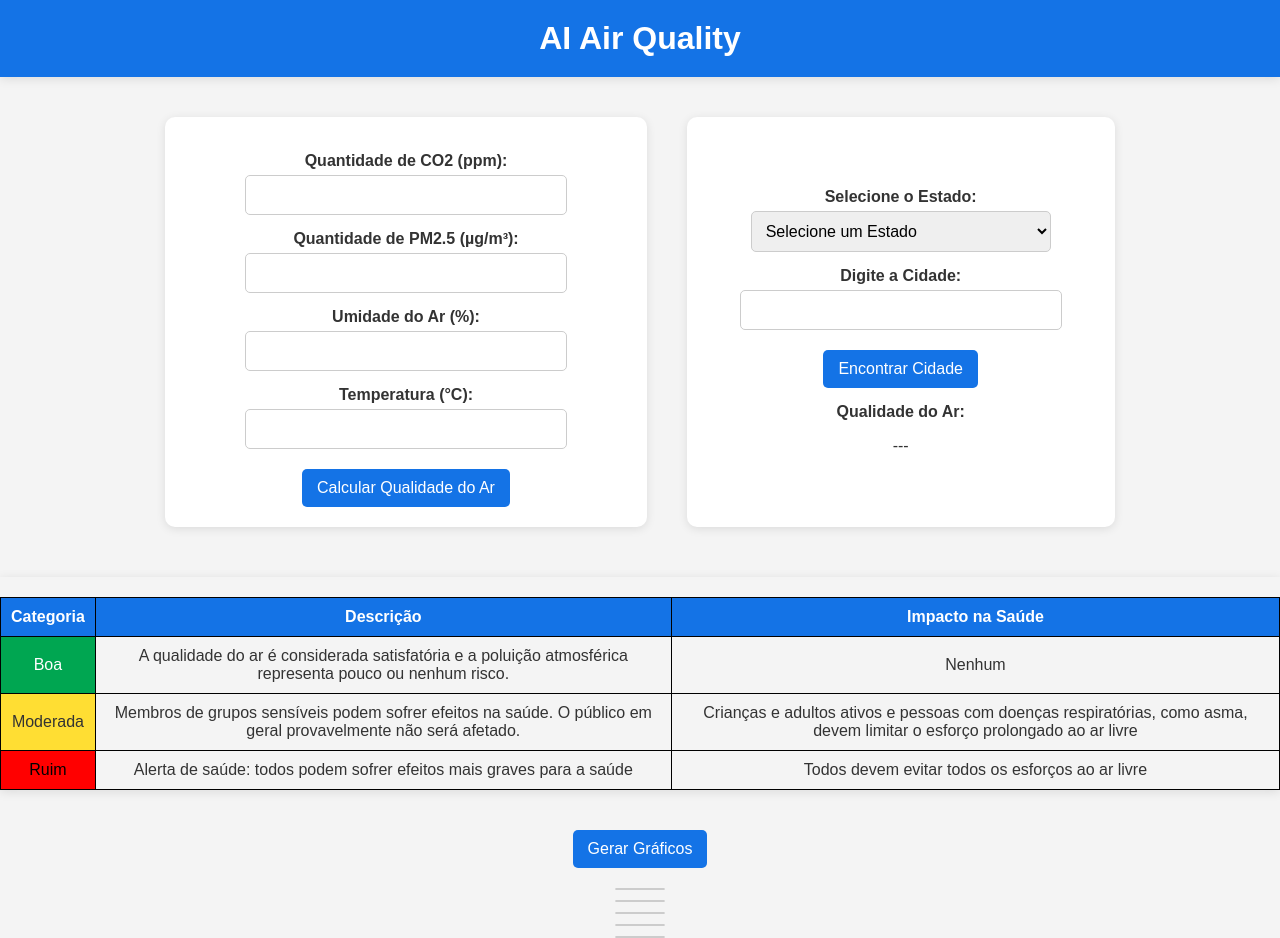
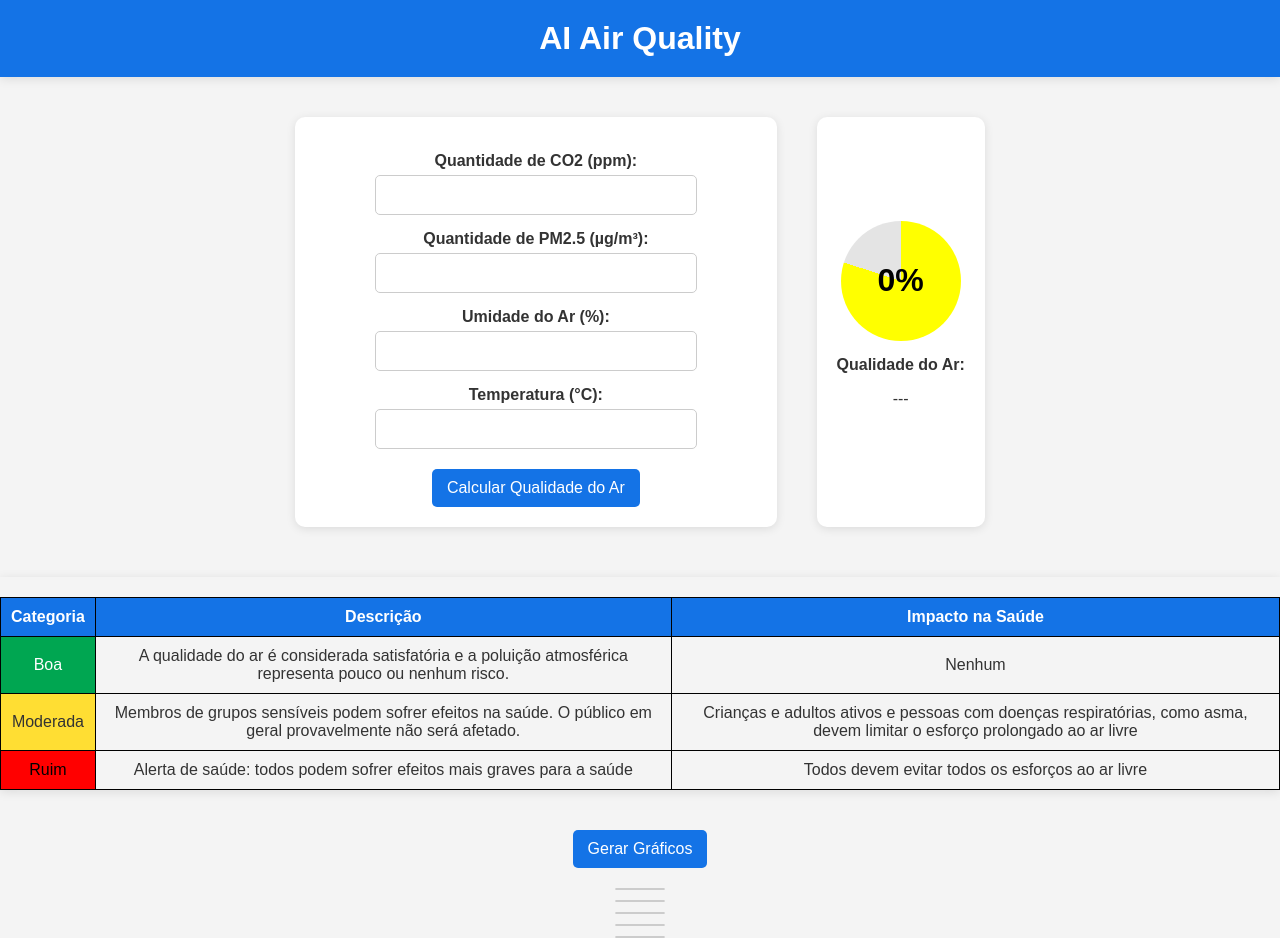
Before and after one commit to Luis-clr/IA_Air_Quality, a plain HTML site: page index.html in a window 1280 px wide. Drawn offline with Linux system fonts and the light colour scheme.

Commit message:
Melhorando o index e colocando uma barra de score

```diff
--- a/index.html
+++ b/index.html
@@ -127,6 +127,34 @@
             max-height: 100%;
             border-radius: 10px;
         }
+        .progress-circle {
+        width: 120px;
+        height: 120px;
+        border-radius: 50%; /* Arredonda para ser um círculo */
+        position: relative;
+        --duration: 1s;
+        background: conic-gradient(yellow calc(var(--percentage) * 1%), #e4e4e4 0); /* Definição inicial */
+        }
+
+        .progress-circle::before {
+            content: '';
+            width: 100%;
+            height: 100%;
+            border-radius: 50%; /* Arredonda a borda */
+            position: absolute;
+        }
+
+        .progress-circle span {
+            position: absolute;
+            width: 100%;
+            height: 100%;
+            display: flex;
+            justify-content: center;
+            align-items: center;
+            font-size: 2em;
+            font-weight: bold;
+            color: #000;
+        }
         .center-button {
             text-align: center;
             margin-top: 20px;
@@ -157,44 +185,9 @@
         </div>
 
         <div class="side-container">
-            <form>
-                <label for="estado">Selecione o Estado:</label>
-                <select id="estado" name="estado" required>
-                    <option value="">Selecione um Estado</option>
-                    <option value="AC">Acre</option>
-                    <option value="AL">Alagoas</option>
-                    <option value="AP">Amapá</option>
-                    <option value="AM">Amazonas</option>
-                    <option value="BA">Bahia</option>
-                    <option value="CE">Ceará</option>
-                    <option value="DF">Distrito Federal</option>
-                    <option value="ES">Espírito Santo</option>
-                    <option value="GO">Goiás</option>
-                    <option value="MA">Maranhão</option>
-                    <option value="MT">Mato Grosso</option>
-                    <option value="MS">Mato Grosso do Sul</option>
-                    <option value="MG">Minas Gerais</option>
-                    <option value="PA">Pará</option>
-                    <option value="PB">Paraíba</option>
-                    <option value="PR">Paraná</option>
-                    <option value="PE">Pernambuco</option>
-                    <option value="PI">Piauí</option>
-                    <option value="RJ">Rio de Janeiro</option>
-                    <option value="RN">Rio Grande do Norte</option>
-                    <option value="RS">Rio Grande do Sul</option>
-                    <option value="RO">Rondônia</option>
-                    <option value="RR">Roraima</option>
-                    <option value="SC">Santa Catarina</option>
-                    <option value="SP">São Paulo</option>
-                    <option value="SE">Sergipe</option>
-                    <option value="TO">Tocantins</option>
-                </select>
-
-                <label for="cidade">Digite a Cidade:</label>
-                <input type="text" id="cidade" name="cidade" required>
-
-                <button type="submit">Encontrar Cidade</button>
-            </form>
+            <div class="progress-circle" style="--percentage: 80;">
+                <span id="percentage-text">0%</span>
+            </div>
             <label for="qualidade">Qualidade do Ar:</label>
             <p id="resultado_qualidade">---</p>
         </div>
@@ -247,7 +240,8 @@
         document.getElementById('form-calculo').addEventListener('submit', function (e) {
             e.preventDefault();
 
-            const co2 =  parseFloat(document.getElementById('co2').value);            const pm25 = document.getElementById('pm25').value;
+            const co2 =  parseFloat(document.getElementById('co2').value);
+            const pm25 = document.getElementById('pm25').value;
             const umidade = parseFloat(document.getElementById('umidade').value);
             const temperatura = parseFloat(document.getElementById('temperatura').value);
 
@@ -269,6 +263,7 @@
             .then(response => response.json())
             .then(data => {
                 document.getElementById('resultado_qualidade').textContent = `${data.qualidade_descricao} (${data.qualidade_percentual.toFixed(2)}%)`;
+                updateProgress(data.qualidade_percentual);
             })
             .catch(error => console.error('Erro:', error));
         });
@@ -279,4 +274,33 @@
             console.log(response)
 
         });
+
+        function updateProgress(percentage) {
+        const progressCircle = document.querySelector('.progress-circle');
+        const percentageText = document.getElementById('percentage-text');
+
+        // Atualiza o valor da porcentagem no centro do círculo
+        percentageText.textContent = `${percentage.toFixed(2)}%`;
+
+        // Definir a cor de fundo do círculo baseado na qualidade do ar
+        let circleColor;
+
+        if (percentage < 30) {
+            circleColor = 'green'; // Verde para porcentagens abaixo de 30
+        } else if (percentage <= 60) {
+            circleColor = 'yellow'; // Amarelo para porcentagens entre 30 e 60
+        } else {
+            circleColor = 'red'; // Vermelho para porcentagens acima de 60
+        }
+
+        // Aplicar a cor ao círculo
+        progressCircle.style.setProperty('--percentage', percentage);
+        progressCircle.style.setProperty('background', `conic-gradient(${circleColor} calc(${percentage}% ), #e4e4e4 0)`);
+
+        // Garantir que o círculo mantenha seu formato
+        progressCircle.style.borderRadius = '50%';
+        }
     </script>
+
+</body>
+</html>
```
